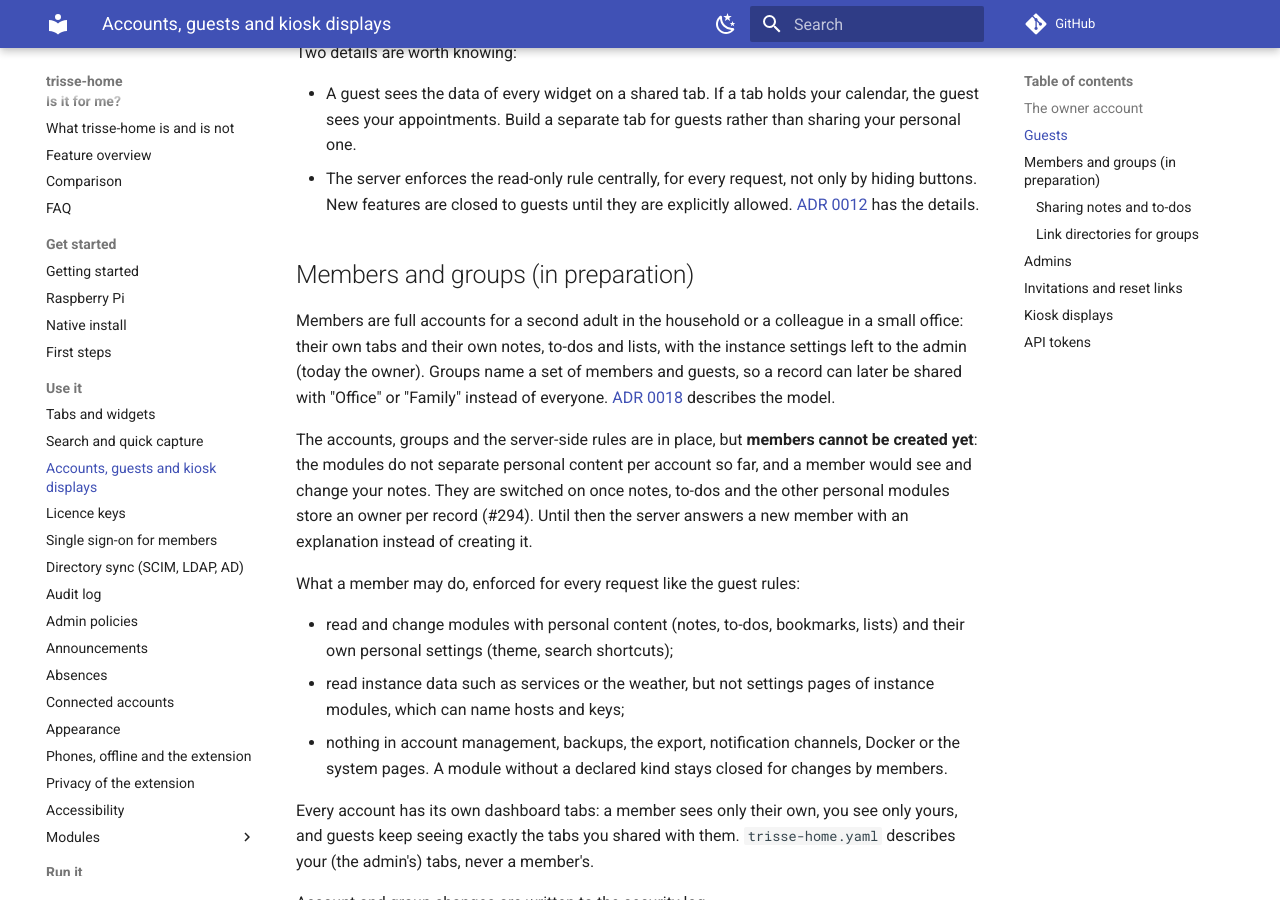
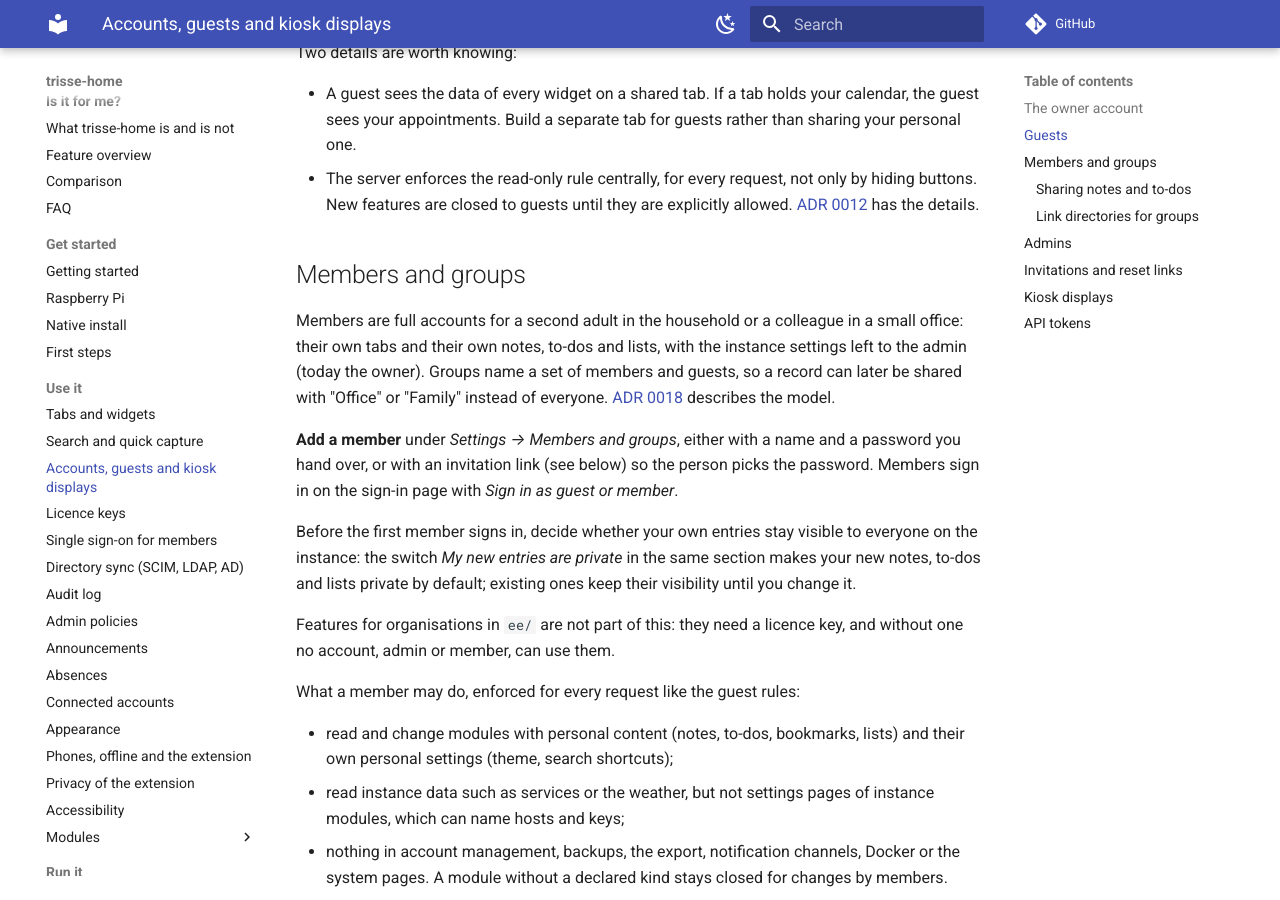
Before and after one commit to Waylight-App/waylight, an MkDocs documentation site: the page built from docs/accounts.md, in a window 1280 px wide and 900 px high, scrolled down 1325 px. Built offline with MkDocs 1.6.1 and Material for MkDocs 9.7.7, drawn with Linux system fonts in a browser that asks for light colours; comment, search, counter and statistics services are not loaded.

Commit message:
feat(auth): switch members on (#294) (#424)
Every personal-content module stores an owner per record and filters by it
(ADR 0018), so member accounts are now available on every instance. The
switch stays in the auth use cases; a test turns it off and checks the
refusal. Features in ee/ remain behind the licence key (#307).

```diff
--- a/docs/accounts.md
+++ b/docs/accounts.md
@@ -64,7 +64,7 @@ Two details are worth knowing:
   explicitly allowed. [ADR 0012](adr/0012-owner-and-guest-roles.md) has the
   details.
 
-## Members and groups (in preparation)
+## Members and groups
 
 Members are full accounts for a second adult in the household or a colleague
 in a small office: their own tabs and their own notes, to-dos and lists, with
@@ -73,12 +73,18 @@ of members and guests, so a record can later be shared with "Office" or
 "Family" instead of everyone. [ADR 0018](adr/0018-data-ownership.md)
 describes the model.
 
-The accounts, groups and the server-side rules are in place, but **members
-cannot be created yet**: the modules do not separate personal content per
-account so far, and a member would see and change your notes. They are
-switched on once notes, to-dos and the other personal modules store an owner
-per record (#294). Until then the server answers a new member with an
-explanation instead of creating it.
+**Add a member** under *Settings → Members and groups*, either with a name
+and a password you hand over, or with an invitation link (see below) so the
+person picks the password. Members sign in on the sign-in page with
+*Sign in as guest or member*.
+
+Before the first member signs in, decide whether your own entries stay
+visible to everyone on the instance: the switch *My new entries are private*
+in the same section makes your new notes, to-dos and lists private by
+default; existing ones keep their visibility until you change it.
+
+Features for organisations in `ee/` are not part of this: they need a
+licence key, and without one no account, admin or member, can use them.
 
 What a member may do, enforced for every request like the guest rules:
 
```
Also changed, not shown: 2 other files.
